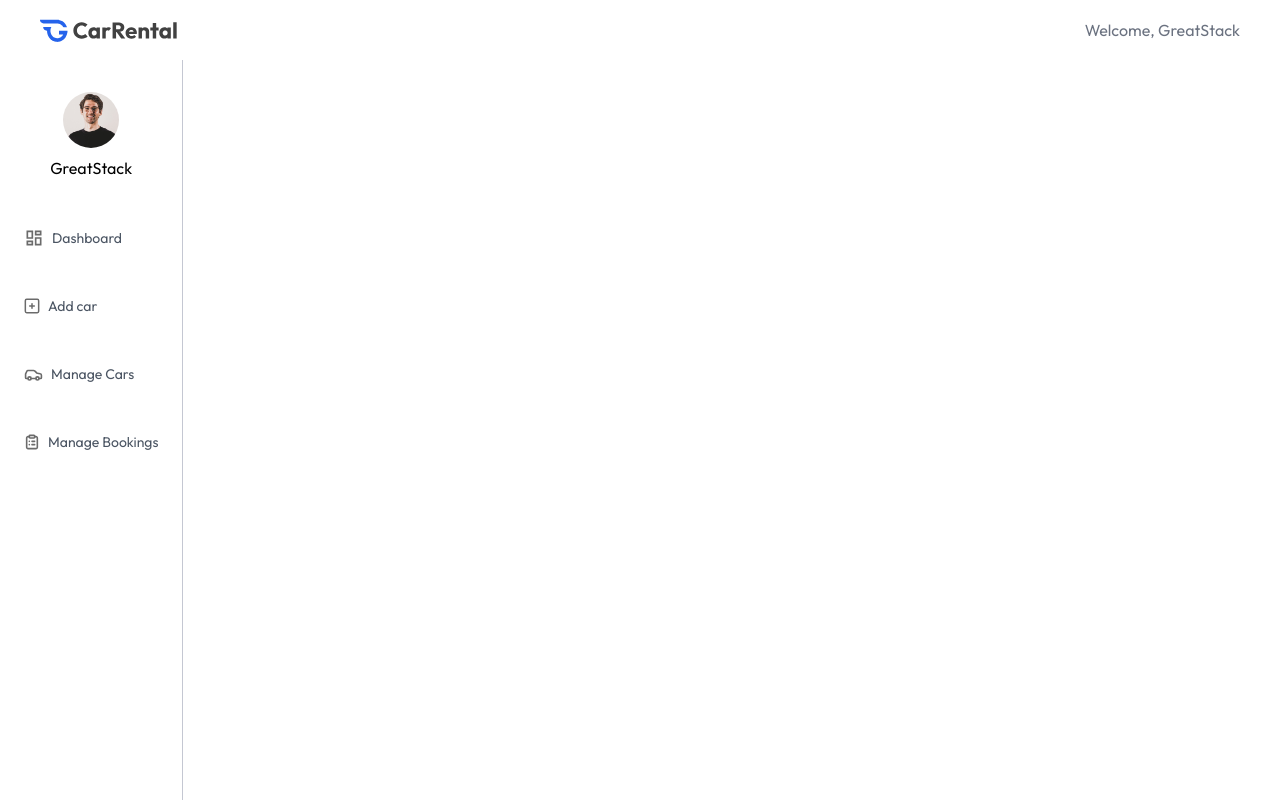
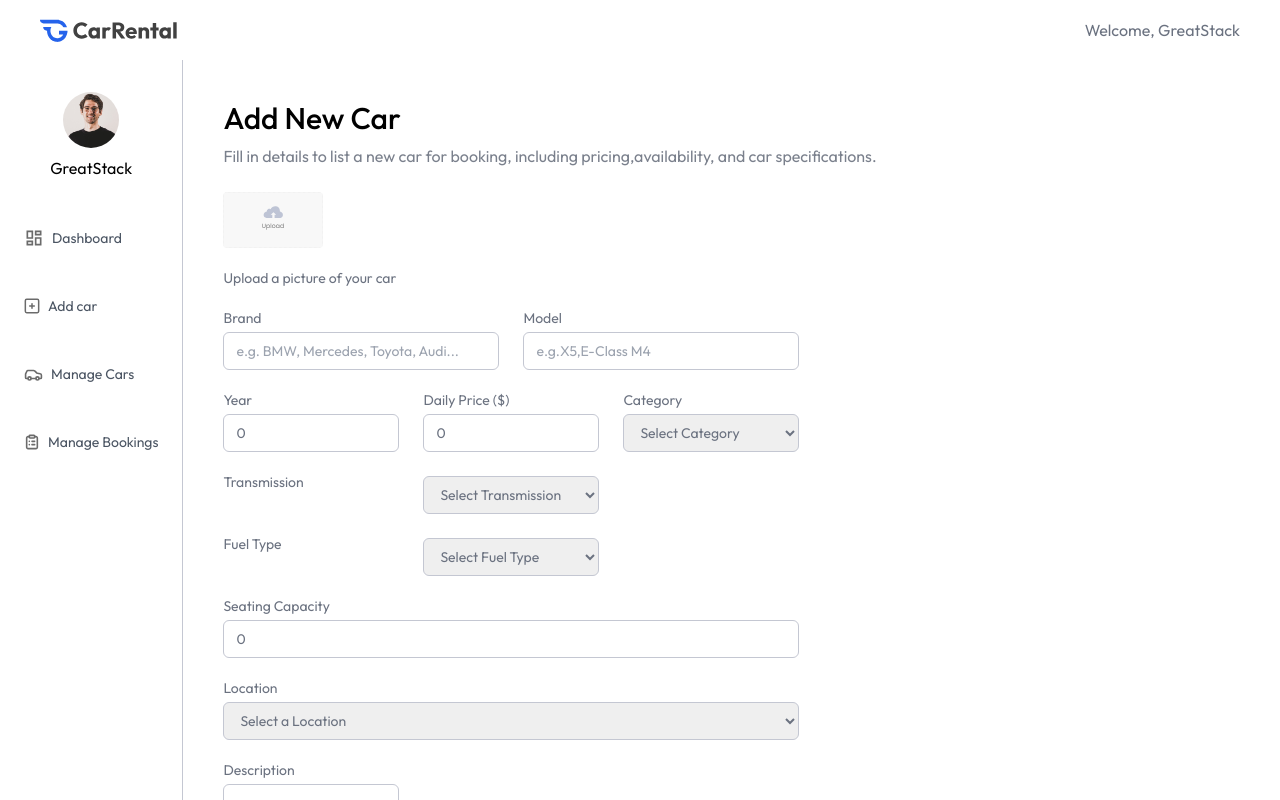
Before and after one commit to developer-abdiweli-jama/mern-car-rental, a React (Vite) app in the folder client/: page /owner/add-car in a window 1280 px wide. Shown: the top 800 px of the page. Built offline with nearby package versions, Linux system fonts and the light colour scheme.

Commit message:
feat: implement AddCar page with form for car details and image upload; enhance Dashboard with currency display for bookings and revenue

```diff
--- a/client/src/pages/owner/AddCar.jsx
+++ b/client/src/pages/owner/AddCar.jsx
@@ -1,8 +1,122 @@
-import React from 'react'
+import React, { useState } from 'react'
+import Title from '../../components/owner/Title';
+import { assets } from '../../assets/assets';
 
 const AddCar = () => {
+  const currency = import.meta.env.VITE_CURRENCY
+
+  const [image, setImage] = useState(null);
+  const [car, setCar] = useState({
+    brand: '',
+    model: '',
+    year: 0,
+    pricePerDay: 0,
+    category: '',
+    transmission: '',
+    fuel_type: '',
+    seating_capacity: 0,
+    location: '',
+  });
+
+  const onSubmitHandler = async (e) => {
+    e.preventDefault();
+  }
+
   return (
-    <div>
+    <div className='px-4 py-10 md:px-10 flex-1'>
+
+      <Title title="Add New Car" subTitle="Fill in details to list a new car for booking, including pricing,availability, and car specifications." />
+
+      <form className='flex flex-col gap-5 text-gray-500 text-sm mt-6 max-w-xl' onSubmit={onSubmitHandler}>
+
+        {/* Car Image */}
+        <label htmlFor="car-image">
+          <img src={image ? URL.createObjectURL(image) : assets.upload_icon} alt="" className='h-14 rounded cursor-pointer' />
+          <input type="file" id="car-image" accept='image/*' hidden />
+        </label>
+        <p>Upload a picture of your car</p>
+        {/* Car Details */}
+        <div className='grid grid-cols-1 md:grid-cols-2 gap-6'>
+          <div className='flex flex-col w-full'>
+            <label >Brand </label>
+            <input type="text" placeholder='e.g. BMW, Mercedes, Toyota, Audi...' required className='px-3 py-2 mt-1 border border-borderColor rounded-md outline-none' value={car.brand} onChange={e => setCar({ ...car, brand: e.target.value })} />
+          </div>
+          <div className='flex flex-col w-full'>
+            <label >Model </label>
+            <input type="text" placeholder='e.g.X5,E-Class M4' required className='px-3 py-2 mt-1 border border-borderColor rounded-md outline-none' value={car.model} onChange={e => setCar({ ...car, model: e.target.value })} />
+          </div>
+        </div>
+
+        {/* Car Year, Price, category */}
+        <div className='grid grid-cols-1  sm:grid-cols-2 md:grid-cols-3 gap-6'>
+          <div className='flex flex-col w-full'>
+            <label >Year </label>
+            <input type="number" placeholder='2025' required className='px-3 py-2 mt-1 border border-borderColor rounded-md outline-none' value={car.year} onChange={e => setCar({ ...car, year: e.target.value })} />
+          </div>
+          <div className='flex flex-col w-full'>
+            <label >Daily Price ({currency})</label>
+            <input type="number" placeholder='100' required className='px-3 py-2 mt-1 border border-borderColor rounded-md outline-none' value={car.pricePerDay} onChange={e => setCar({ ...car, pricePerDay: e.target.value })} />
+          </div>
+          <div className='flex flex-col w-full'>
+            <label >Category</label>
+            <select onChange={e => setCar({ ...car, category: e.target })} value={car.category} className='px-3 py-2 mt-1 border border-borderColor rounded-md outline-none'>
+              <option value="">Select Category</option>
+              <option value="SUV">SUV</option>
+              <option value="Sedan">Sedan</option>
+              <option value="Hatchback">Hatchback</option>
+              <option value="Convertible">Convertible</option>
+              <option value="Coupe">Coupe</option>
+            </select>
+          </div>
+        </div>
+        {/* Car Transmission Fuel Type, Seating Capacity */}
+        <div className='grid grid-cols-1  sm:grid-cols-2 md:grid-cols-3 gap-6'>
+          <label >Transmission </label>
+          <select onChange={e => setCar({ ...car, transmission: e.target })} value={car.transmission} className='px-3 py-2 mt-1 border border-borderColor rounded-md outline-none'>
+            <option value="">Select Transmission</option>
+            <option value="Automatic">Automatic</option>
+            <option value="Manual">Manual</option>
+            <option value="semiAuto">Semi-Automatic</option>
+          </select>
+        </div>
+        <div className='grid grid-cols-1  sm:grid-cols-2 md:grid-cols-3 gap-6'>
+          <label > Fuel Type </label>
+          <select onChange={e => setCar({ ...car, fuel_type: e.target })} value={car.fuel_type} className='px-3 py-2 mt-1 border border-borderColor rounded-md outline-none'>
+            <option value="">Select Fuel Type</option>
+            <option value="Gas">Gas</option>
+            <option value="Petrol">Petrol</option>
+            <option value="Diesel">Diesel</option>
+            <option value="Electric">Electric</option>
+            <option value="Hybrid">Hybrid</option>
+          </select>
+        </div>
+
+        <div className='flex flex-col w-full'>
+          <label >Seating Capacity </label>
+          <input type="number" placeholder='4' required className='px-3 py-2 mt-1 border border-borderColor rounded-md outline-none' value={car.seating_capacity} onChange={e => setCar({ ...car, seating_capacity: e.target.value })} />
+        </div>
+        {/* Car Location */}
+        <div className='flex flex-col w-full'>
+          <label >Location </label>
+          <select onChange={e => setCar({ ...car, location: e.target })} value={car.location} className='px-3 py-2 mt-1 border border-borderColor rounded-md outline-none'>
+            <option value="">Select a Location</option>
+            <option value="New York">New York</option>
+            <option value="Chicago">Chicago</option>
+            <option value="Los Angels">Los Angels</option>
+            <option value="Houston">Houston</option>
+          </select>
+        </div>
+        {/* Car Description */}
+        <div className='grid grid-cols-1  sm:grid-cols-2 md:grid-cols-3 gap-6'>
+          <div className='flex flex-col w-full'>
+            <label >Description </label>
+            <textarea rows={5} placeholder='e.g. Alucurious SUV with a specious interior and powerful engine' required className='px-3 py-2 mt-1 border border-borderColor rounded-md outline-none' value={car.description} onChange={e => setCar({ ...car, description: e.target.value })}> </textarea>
+            </div>
+          </div>
+          <button className='flex items-center gap-2  px-4 py-2.5 mt-4 bg-primary text-white rounded-md font-medium w-max cursor-pointer '>
+            <img src={assets.tick_icon} alt=""  /> List Your Car
+          </button>
+      </form>
 
     </div>
   )
--- a/client/src/pages/owner/Dashboard.jsx
+++ b/client/src/pages/owner/Dashboard.jsx
@@ -5,6 +5,9 @@
 import Title from '../../components/owner/Title'
 
 const Dashboard = () => {
+
+  const currency = import.meta.env.VITE_CURRENCY
+
   const [data, setData] = useState({
     totalCars: 0,
     totalBookings: 0,
@@ -27,8 +30,8 @@
     <div className='px-4 pt-10 md:px-10 flex-1'>
       <Title title="Admin Dashboard" subTitle='Monitor overall platform perfomance including totalcars, bookings, revenue, and recent activities ' />
       <div className='grid sm:grid-cols-2 md:grid-cols-3 lg:grid-cols-4 gap-6 my-8 max-w-3xl'>
-        {dashboardCards.map((card) => (
-          <div key={card.title} className='flex items-center gap-2 justify-between p-4 bg-white rounded-md border border-borderColor'>
+        {dashboardCards.map((card, index) => (
+          <div key={index} className='flex items-center gap-2 justify-between p-4 bg-white rounded-md border border-borderColor'>
             <div className=''>
               <h1 className='text-xs text-gray-500 '>{card.title}</h1>
               <p className='text-lg font-semibold'>{card.value}</p>
@@ -58,13 +61,23 @@
                   <p className='font-medium'>{booking.car.brand} {booking.car.model}</p>
                   <p className='text-sm text-gray-500'>{booking.createdAt.split('T')[0]}</p>
                 </div>
+
+                <div className='flex items-center gap-2 font-medium'>
+                  <p className='text-sm text-gray-500'>{currency} {booking.price}</p>
+                  <p className='px-3 py-0.5 border border-borderColor rounded-full text-sm'>{booking.status}</p>
+                </div>
+
               </div>
             </div>
           ))}
         </div>
 
         {/* Monthly revenue */}
-        <div className=''></div>
+        <div className='p-4 md:p-6 mb-6 border border-borderColor rounded-md md:max-w-xs w-full'>
+          <h1 className='text-lg font-medium'>Monthly Revenue</h1>
+          <p className='text-gray-500'>Revenue for current month</p>
+          <p className='text-3xl mt-6 font-semibold text-primary'>{currency}{data.monthlyRevenue}</p>
+        </div>
 
       </div>
 
```
